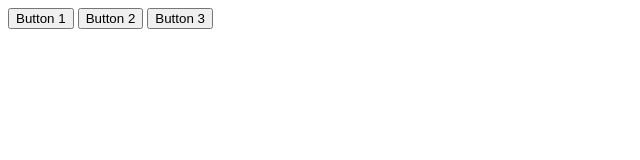
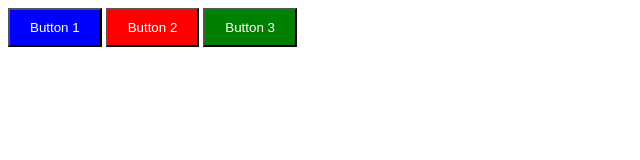
Before and after one commit to ashleynadolphson/animation-class, a plain HTML site: page button-transitions.html in a window 1280 px wide. Shown: the whole page, without its empty margins (0-640 px from the left). Drawn offline with Linux system fonts and the light colour scheme.

Commit message:
button-transitions.html

```diff
--- a/button-transitions.html
+++ b/button-transitions.html
@@ -1,7 +1,51 @@
-<html>
-  <div>
-  <button class="button-1">Button 1</button>
-  <button class="button-2">Button 2</button>
-  <button class="button-3">Button 3</button>
-  </div>
+<!DOCTYPE html>
+<html lang="en">
+<head>
+    <meta charset="UTF-8">
+    <meta name="viewport" content="width=device-width, initial-scale=1.0">
+    <title>Button Transitions</title>
+    <style>
+        body {
+            justify-content: center;
+            align-items: center;
+        }
+        .button-1 {
+            background-color: blue;
+            color: white;
+            padding: 10px 20px;
+        }
+        .button-1:hover {
+            background-color: lightblue;
+            border-color: red;
+        }
+        .button-2 {
+            background-color: red;
+            color: white;
+            padding: 10px 20px;
+        }
+        .button-2:hover {
+            background-color: pink;
+            border-color: yellow;
+        }
+        .button-3 {
+            background-color: green;
+            color: white;
+            padding: 10px 20px;
+        }
+        .button-3:hover {
+            color: black;
+            border-color: black;
+        }
+    </style>
+</head>
+<body>
+
+    <div>
+        <button class="button-1">Button 1</button>
+        <button class="button-2">Button 2</button>
+        <button class="button-3">Button 3</button>
+    </div>
+
+</body>
+
 </html>
```
